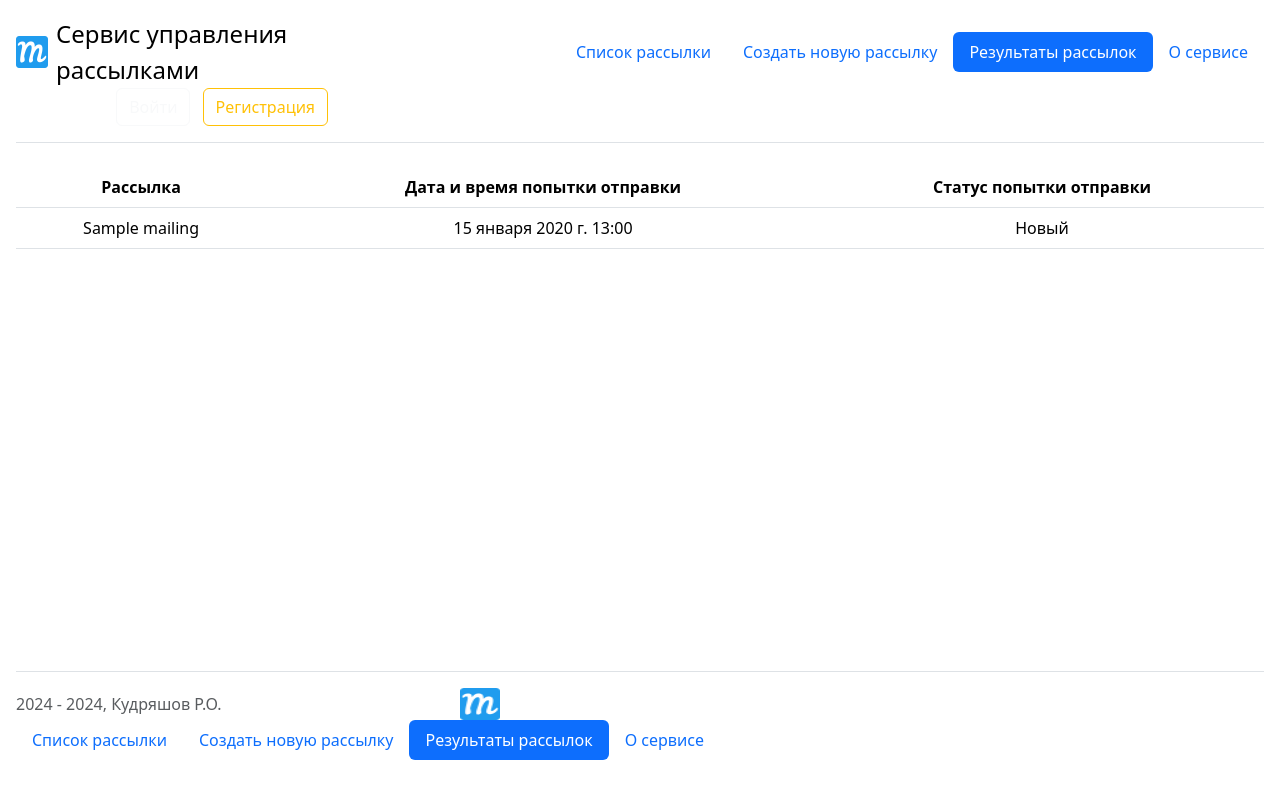
After one commit to KudryashovR/mailing_service, a Django app: page /attempts/ in a window 1280 px wide. The commit adds this page. Run offline with Django 5.2, Linux system fonts and the light colour scheme; tables that the repository leaves empty hold one stand-in row (values such as "Sample post").

Commit message:
ADD: AttemptsListView

```diff
--- a/main/templates/main/include/inc_footer.html
+++ b/main/templates/main/include/inc_footer.html
@@ -2,7 +2,7 @@
 <footer class="footer mt-auto d-flex flex-wrap justify-content-between align-items-center py-3 my-4 border-top mx-3">
     <p class="col-md-2 mb-0 text-body-secondary">2024 - {% now "Y" %}, Кудряшов Р.О.</p>
     <a href="/"
-       class="col-md-6 d-flex align-items-center justify-content-center mb-3 mb-md-0 me-md-auto link body-emphasis text-decoration-none">
+       class="col-md-5 d-flex align-items-center justify-content-center mb-3 mb-md-0 me-md-auto link body-emphasis text-decoration-none">
         <img class="bi me-2" width="40" height="32" src="{% static 'main/favicons/favicon-32x32.png' %}"/>
     </a>
     {% include 'main/include/inc_menu.html' %}
--- a/main/templates/main/include/inc_menu.html
+++ b/main/templates/main/include/inc_menu.html
@@ -9,6 +9,10 @@
             новую рассылку</a>
     </li>
     <li class="nav-item">
+        <a href="{% url 'main:attempts' %}" class="nav-link {% if current_url_name == 'attempts' %}active{% endif %}" aria-current="page">Результаты
+            рассылок</a>
+    </li>
+    <li class="nav-item">
         <a href="#" class="nav-link {% if current_url_name == '#' %}active{% endif %}">О сервисе</a>
     </li>
 </ul>
--- /dev/null
+++ b/main/templates/main/mailing_attempt_list.html
@@ -0,0 +1,17 @@
+{% extends 'main/base.html' %}
+{% block content %}
+<table class="table table-hover">
+    <tr>
+        <th class="text-center">Рассылка</th>
+        <th class="text-center">Дата и время попытки отправки</th>
+        <th class="text-center">Статус попытки отправки</th>
+    </tr>
+    {% for mailing in mailings_attempts %}
+    <tr>
+        <td class="text-center">{{ mailing.mailing }}</td>
+        <td class="text-center">{{ mailing.time }}</td>
+        <td class="text-center">{{ mailing.status }}</td>
+    </tr>
+    {% endfor %}
+</table>
+{% endblock %}
--- a/main/urls.py
+++ b/main/urls.py
@@ -1,7 +1,8 @@
 from django.urls import path
 
 from main.apps import MainConfig
-from main.views import MailingListView, MailingDetailView, MailingCreateView, MailingUpdateView, MailingDeleteView
+from main.views import MailingListView, MailingDetailView, MailingCreateView, MailingUpdateView, MailingDeleteView, \
+    MailingAttemptListView
 
 app_name = MainConfig.name
 
@@ -12,4 +13,5 @@ urlpatterns = [
     path('mailings/new/', MailingCreateView.as_view(), name='mailing_create'),
     path('mailings/<int:pk>/edit/', MailingUpdateView.as_view(), name='mailing_edit'),
     path('mailings/<int:pk>/delete/', MailingDeleteView.as_view(), name='mailing_delete'),
+    path('attempts/', MailingAttemptListView.as_view(), name='attempts'),
 ]
--- a/main/views.py
+++ b/main/views.py
@@ -1,6 +1,6 @@
 from django.urls import reverse_lazy
 from django.views.generic import ListView, DetailView, CreateView, UpdateView, DeleteView
-from .models import Mailing
+from .models import Mailing, MailingAttempt
 from .forms import MailingForm
 
 
@@ -57,3 +57,20 @@ class MailingDeleteView(DeleteView):
     model = Mailing
     template_name = 'main/mailing_confirm_delete.html'
     success_url = reverse_lazy('main:home')
+
+
+class MailingAttemptListView(ListView):
+    model = MailingAttempt
+    template_name = 'main/mailing_attempt_list.html'
+    context_object_name = 'mailings_attempts'
+    queryset = MailingAttempt.objects.all().order_by('-time')
+
+    def get_context_data(self, **kwargs):
+        context = super().get_context_data(**kwargs)
+
+        if self.request.resolver_match:
+            context['current_url_name'] = self.request.resolver_match.url_name
+        else:
+            context['current_url_name'] = None
+
+        return context
```
